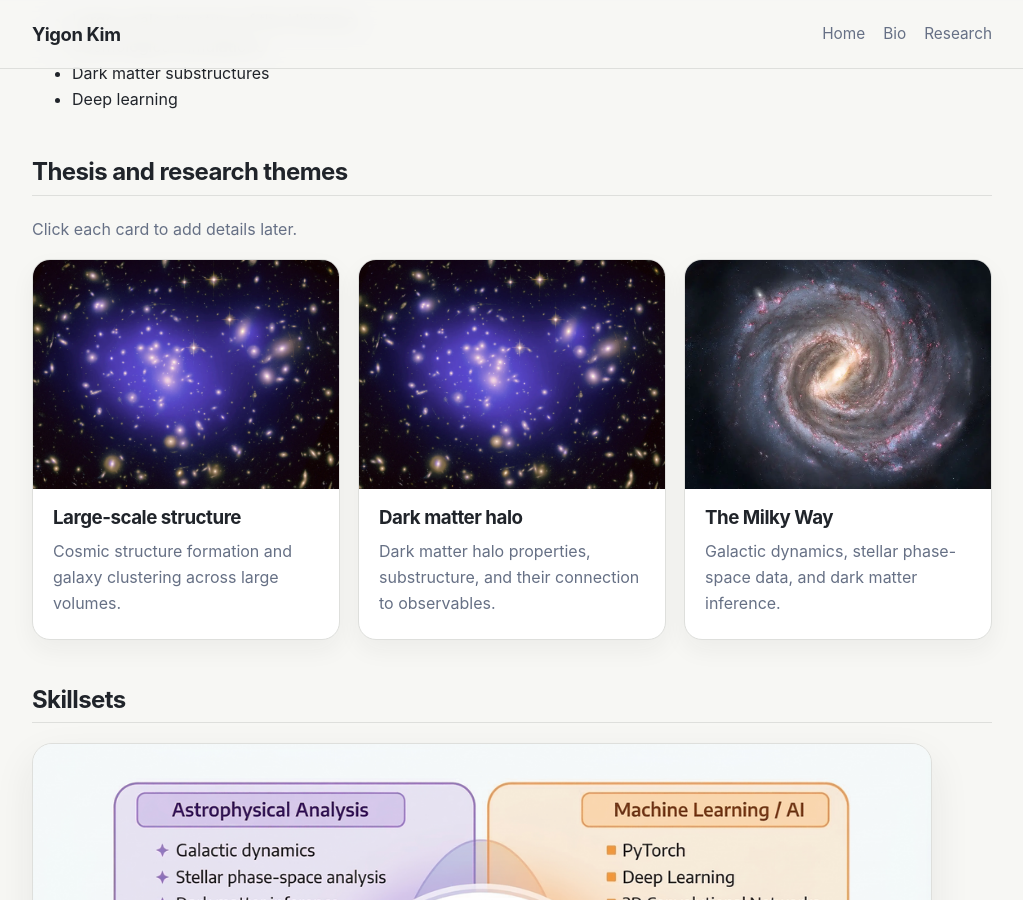
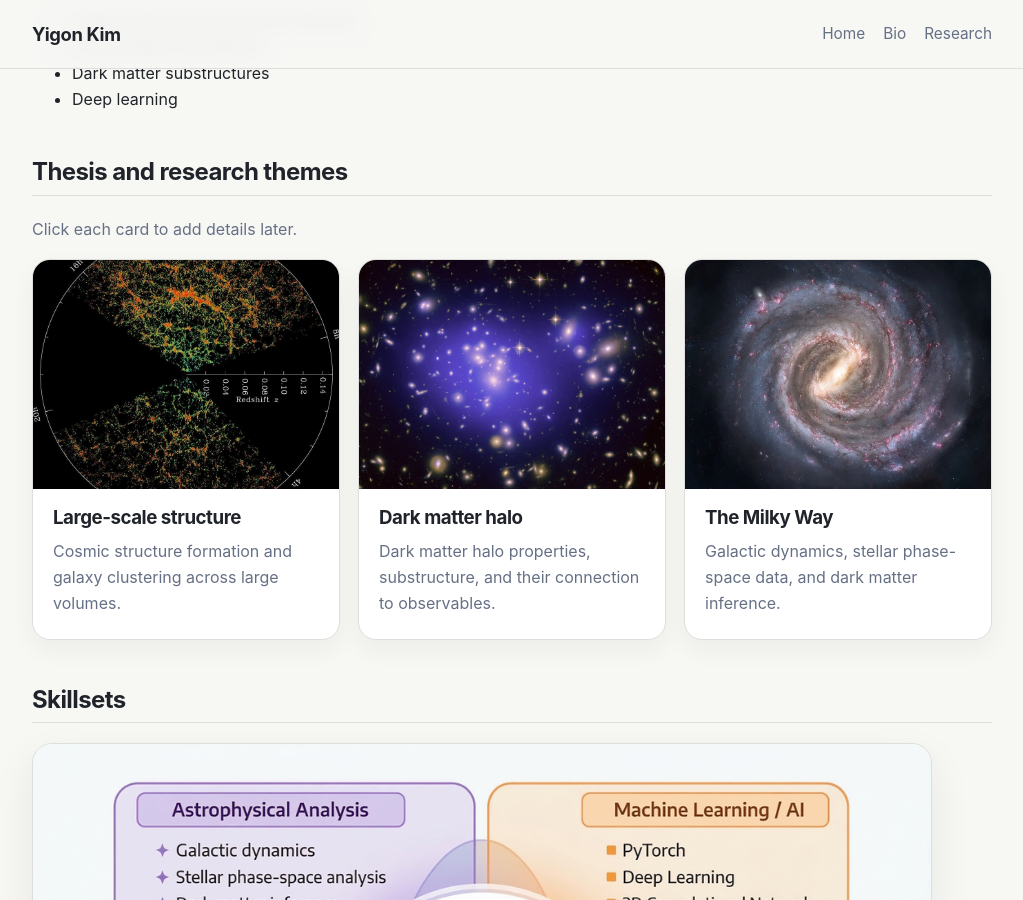
Before and after one commit to yigon/yigon.github.io, a Jekyll site: the page built from research.md, in a window 1280 px wide and 900 px high, scrolled down 341 px. Shown: the whole window, without its empty margins (128-1151 px from the left). Built offline with Jekyll 4.4.1, drawn with Linux system fonts in a browser that asks for light colours.

Commit message:
Update research.md

```diff
--- a/research.md
+++ b/research.md
@@ -20,7 +20,7 @@ title: Research
 
 <div class="card-grid">
   <article class="research-card">
-    <img src="{{ '/assets/img/clust-orig_orig.png' | relative_url }}" alt="Galaxy cluster and large-scale structure illustration">
+    <img src="{{ '/assets/img/orangepie-orig.jpg' | relative_url }}" alt="Galaxy cluster and large-scale structure illustration">
     <div>
       <h3>Large-scale structure</h3>
       <p>Cosmic structure formation and galaxy clustering across large volumes.</p>
```
